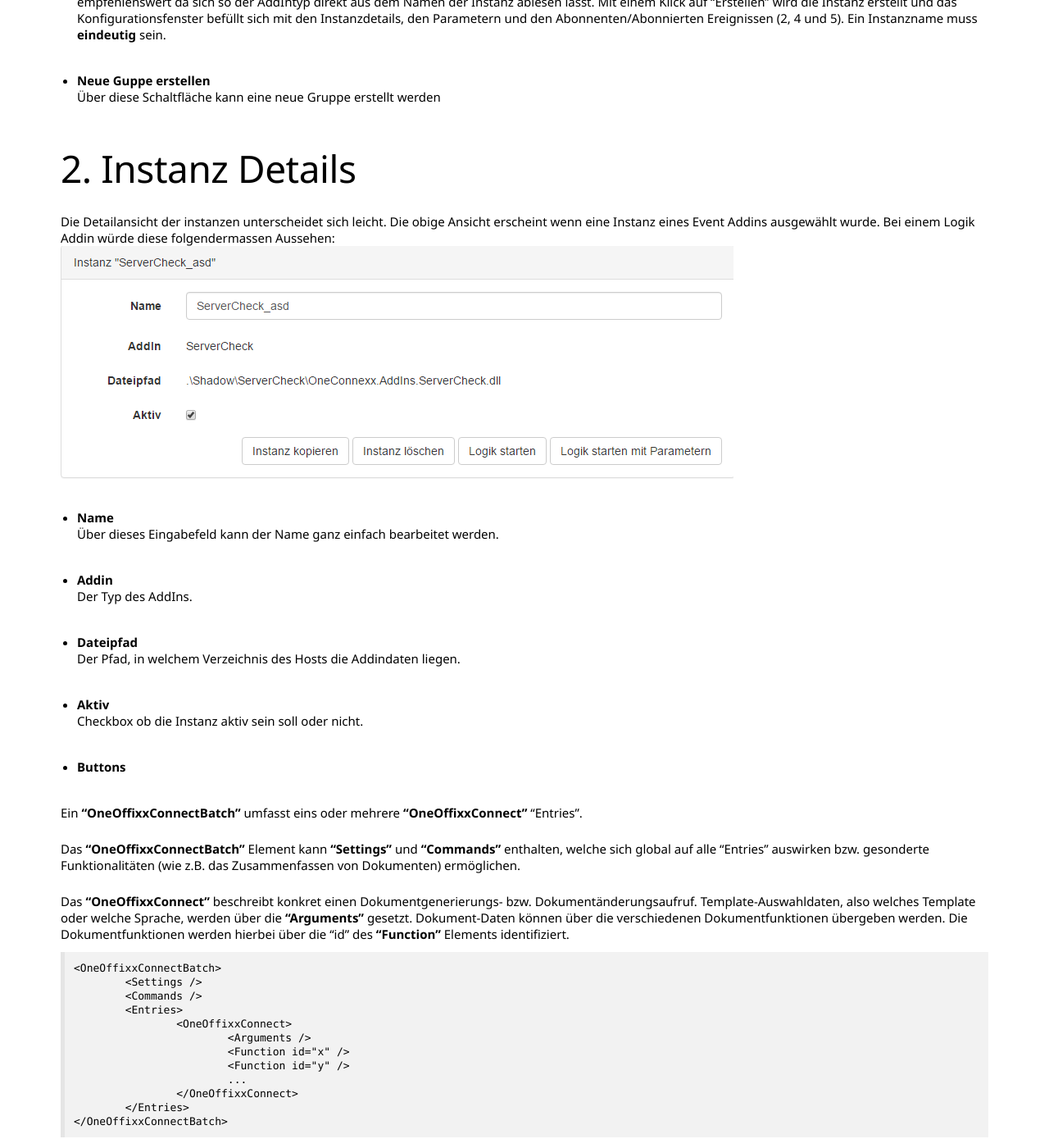
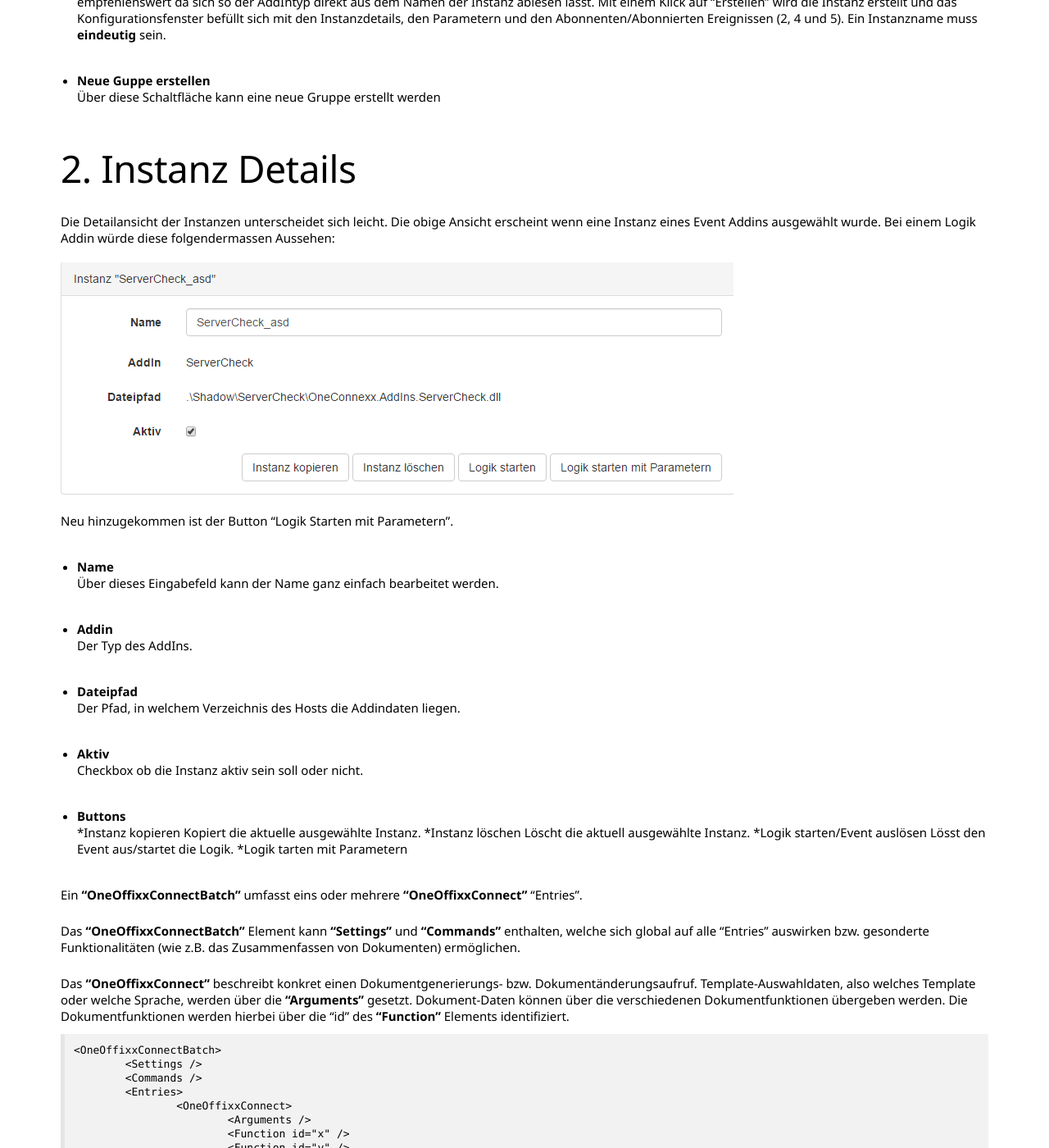
Before and after one commit to primesoft-group/oneconnexx-docs, a Jekyll site: the page built from _pages/webclient/de/konfiguration.md, in a window 1280 px wide and 1400 px high, scrolled down 2150 px. Shown: the whole window at 82% size. Built offline with Jekyll 4.4.1, drawn with Linux system fonts in a browser that asks for light colours; nearby versions of some CDN libraries; some web fonts are replaced.

Commit message:
Arbeit an Konfigurationsseite

```diff
--- a/_pages/webclient/de/konfiguration.md
+++ b/_pages/webclient/de/konfiguration.md
@@ -36,10 +36,11 @@ Die Konfigurationsseite bietet ein Übersicht über alle konfigurierten Addin In
   Über diese Schaltfläche kann eine neue Gruppe erstellt werden
 
 ## 2. Instanz Details
-  Die Detailansicht der instanzen unterscheidet sich leicht. Die obige Ansicht erscheint wenn eine Instanz eines Event Addins ausgewählt wurde. Bei einem Logik Addin würde diese folgendermassen Aussehen:
-  <br />
+  Die Detailansicht der Instanzen unterscheidet sich leicht. Die obige Ansicht erscheint wenn eine Instanz eines Event Addins ausgewählt wurde. Bei einem Logik Addin würde diese folgendermassen Aussehen:
+  <br /><br />
   ![X]({{ site.baseurl }}/assets/content-images/webclient/de/detailviewlogicaddin.png "Instanz Detail Logik Addin")
-
+  <br /><br />
+  Neu hinzugekommen ist der Button "Logik Starten mit Parametern".
   * __Name__
   Über dieses Eingabefeld kann der Name ganz einfach bearbeitet werden.
 
@@ -53,7 +54,13 @@ Die Konfigurationsseite bietet ein Übersicht über alle konfigurierten Addin In
   Checkbox ob die Instanz aktiv sein soll oder nicht.
 
   * __Buttons__
-
+    *Instanz kopieren
+	Kopiert die aktuelle ausgewählte Instanz.
+	*Instanz löschen
+	Löscht die aktuell ausgewählte Instanz.
+	*Logik starten/Event auslösen
+	Lösst den Event aus/startet die Logik.
+	*Logik tarten mit Parametern
 
 Ein __"OneOffixxConnectBatch"__ umfasst eins oder mehrere __"OneOffixxConnect"__ "Entries".
 
```
